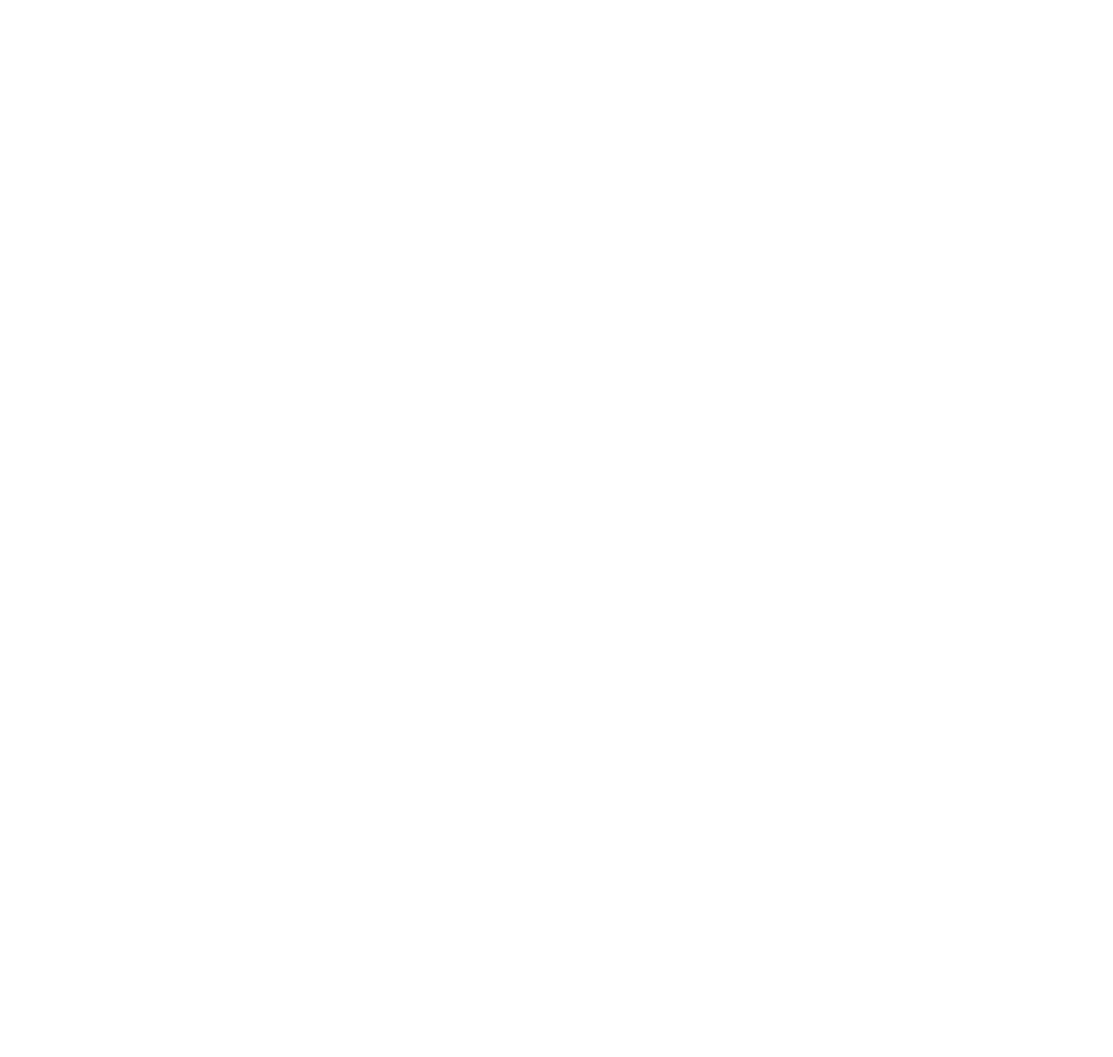
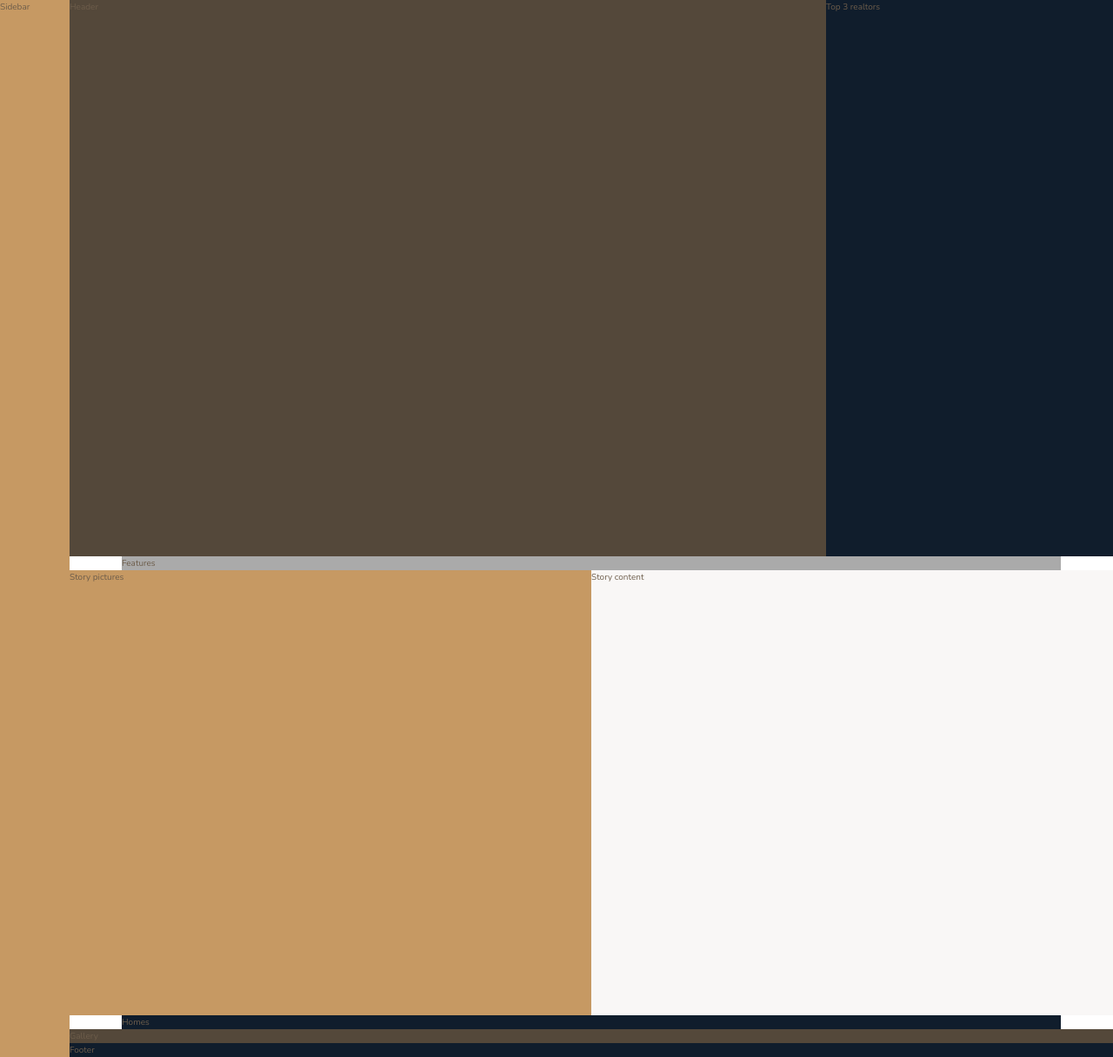
Before and after one commit to eben-k/nexter, a website: page index.html in a window 1280 px wide. Shown: the whole page at 87% size. Before the commit the page ends 800 px from the top, so only its background shows below. Drawn offline with nearby package versions, Linux system fonts and the light colour scheme.

Commit message:
build out page layout - create grid layout for various sections of page - build on understanding of grid template rows and grid template column structure

```diff
--- a/index.html
+++ b/index.html
@@ -1,17 +1,46 @@
 <!DOCTYPE html>
 <html lang="en">
-    <head>
-        <meta charset="UTF-8">
-        <meta name="viewport" content="width=device-width, initial-scale=1.0">
-        <meta http-equiv="X-UA-Compatible" content="ie=edge">
+  <head>
+    <meta charset="UTF-8" />
+    <meta name="viewport" content="width=device-width, initial-scale=1.0" />
+    <meta http-equiv="X-UA-Compatible" content="ie=edge" />
 
-        <link href="https://fonts.googleapis.com/css?family=Josefin+Sans:300,400,400i|Nunito:300,300i" rel="stylesheet">
-        <link rel="stylesheet" href="css/style.css">
-        <link rel="shortcut icon" type="image/png" href="img/favicon.png">
+    <link
+      href="https://fonts.googleapis.com/css?family=Josefin+Sans:300,400,400i|Nunito:300,300i"
+      rel="stylesheet"
+    />
+    <link rel="stylesheet" href="css/style.css" />
+    <link rel="shortcut icon" type="image/png" href="img/favicon.png" />
 
-        <title>nexter &mdash; your home, your freedom</title>
-    </head>
-    <body class="container">
-
-    </body>
+    <title>nexter &mdash; your home, your freedom</title>
+  </head>
+  <body class="container">
+    <div class="sidebar">
+      Sidebar
+    </div>
+    <header class="header">
+      Header
+    </header>
+    <div class="realtors">
+      Top 3 realtors
+    </div>
+    <section class="features">
+      Features
+    </section>
+    <div class="story__pictures">
+      Story pictures
+    </div>
+    <div class="story__content">
+      Story content
+    </div>
+    <section class="homes">
+      Homes
+    </section>
+    <section class="gallery">
+      Gallery
+    </section>
+    <footer class="footer">
+      Footer
+    </footer>
+  </body>
 </html>
--- a/sass/_base.scss
+++ b/sass/_base.scss
@@ -33,3 +33,14 @@ body {
   font-weight: 300;
   line-height: 1.6;
 }
+
+.container {
+  display: grid;
+  grid-template-rows: 80vh min-content 40vw repeat(3, min-content);
+  grid-template-columns:
+    [sidebar-start] 8rem [sidebar-end fullbleed-start] minmax(
+      6rem,
+      1fr
+    ) [center-start] repeat(8, [col-start] minmax(min-content, 14rem) [col-end])
+    [center-end] minmax(6rem, 1fr) [fullbleed-end];
+}
--- a/sass/_features.scss
+++ b/sass/_features.scss
@@ -0,0 +1,4 @@
+.features {
+  background-color: $color-grey-light-2;
+  grid-column: center-start / center-end;
+}
--- a/sass/_footer.scss
+++ b/sass/_footer.scss
@@ -0,0 +1,4 @@
+.footer {
+  background-color: $color-secondary;
+  grid-column: fullbleed-start / fullbleed-end;
+}
--- a/sass/_gallery.scss
+++ b/sass/_gallery.scss
@@ -0,0 +1,4 @@
+.gallery {
+  background-color: $color-grey-dark-1;
+  grid-column: fullbleed-start / fullbleed-end;
+}
--- a/sass/_header.scss
+++ b/sass/_header.scss
@@ -0,0 +1,4 @@
+.header {
+  background-color: $color-grey-dark-1;
+  grid-column: fullbleed-start / col-end 6;
+}
--- a/sass/_homes.scss
+++ b/sass/_homes.scss
@@ -0,0 +1,4 @@
+.homes {
+  background-color: $color-secondary;
+  grid-column: center-start / center-end;
+}
--- a/sass/_realtors.scss
+++ b/sass/_realtors.scss
@@ -0,0 +1,4 @@
+.realtors {
+  background-color: $color-secondary;
+  grid-column: col-start 7 / fullbleed-end;
+}
--- a/sass/_sidebar.scss
+++ b/sass/_sidebar.scss
@@ -0,0 +1,5 @@
+.sidebar {
+  background-color: $color-primary;
+  grid-column: sidebar-start / sidebar-end;
+  grid-row: 1 / -1;
+}
--- a/sass/_story.scss
+++ b/sass/_story.scss
@@ -0,0 +1,11 @@
+.story {
+  &__pictures {
+    background-color: $color-primary;
+    grid-column: fullbleed-start / col-end 4;
+  }
+
+  &__content {
+    background-color: $color-grey-light-1;
+    grid-column: col-start 5 / fullbleed-end;
+  }
+}
```
Also changed, not shown: css/style.css.
